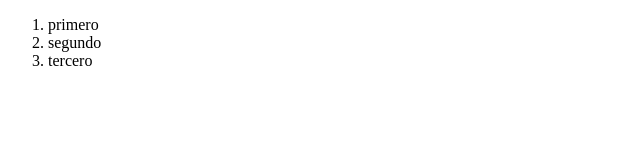
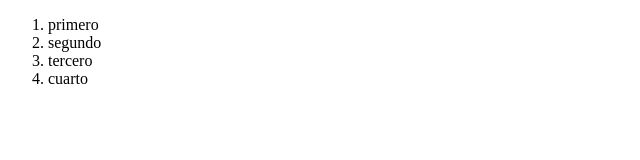
Before and after one commit to jpdelmuro/paginaweb, a plain HTML site: page index.html in a window 1280 px wide. Shown: the full height of the page, 0-640 px from the left. Drawn offline with Linux system fonts and the light colour scheme.

Commit message:
se añadió el cuarto

```diff
--- a/index.html
+++ b/index.html
@@ -10,6 +10,7 @@
         <li>primero</li>
         <li>segundo</li>
         <li>tercero</li>
+        <li>cuarto</li>
     </ol>
 </body>
 </html>
```
